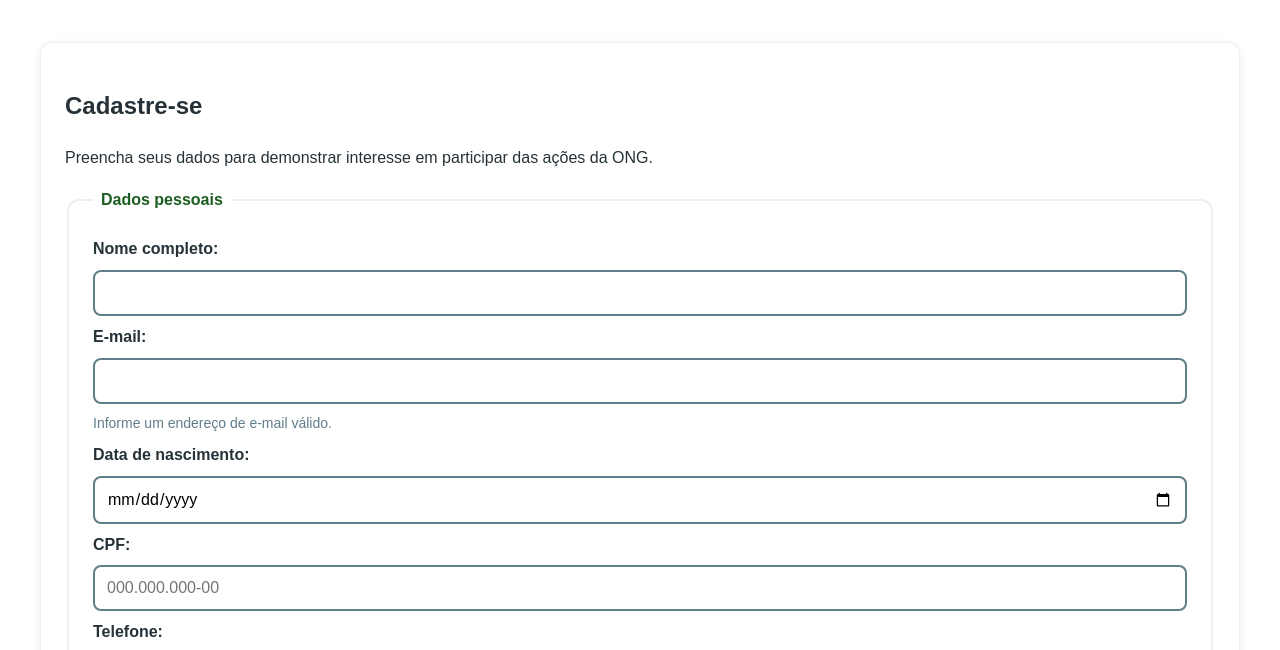
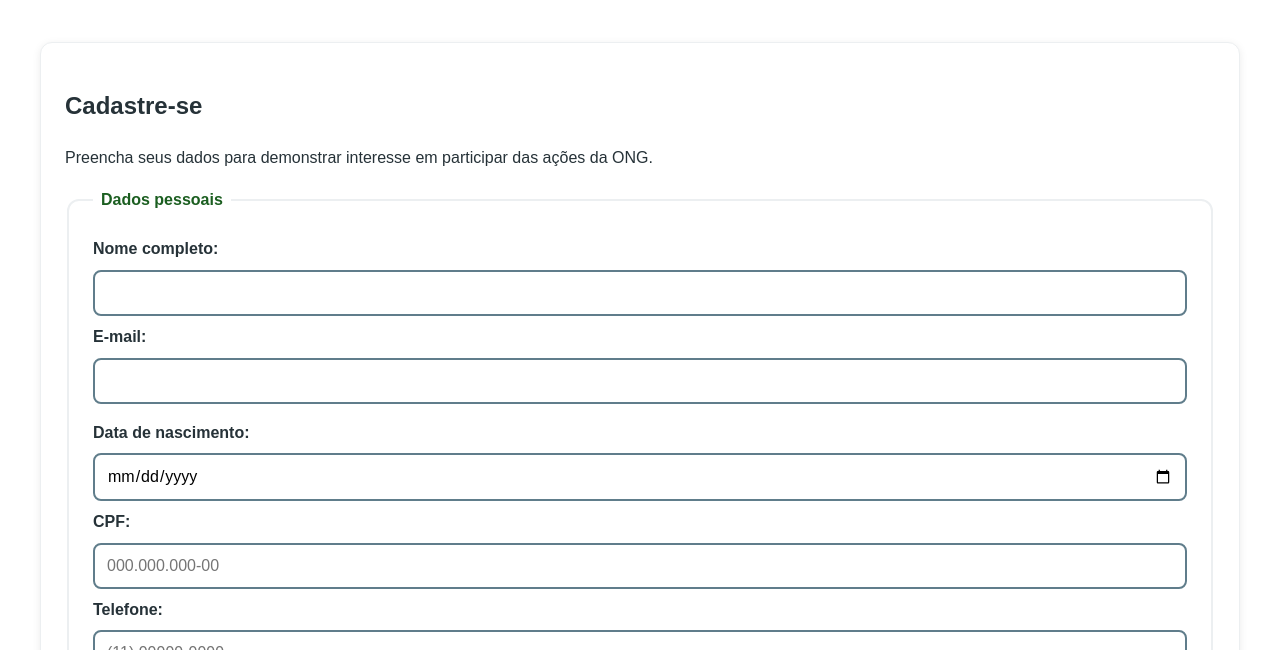
Before and after one commit to natanvilarin/ong-esperanca, a plain HTML site: page cadastro.html in a window 1280 px wide. Shown: the part 122-772 px from the top of the page. Drawn offline with Linux system fonts and the light colour scheme; some packages are replaced by stand-ins of ours; a script that the page names is missing.

Commit message:
Update cadastro.html

```diff
--- a/cadastro.html
+++ b/cadastro.html
@@ -57,7 +57,6 @@
                     <input type="email" id="email" name="email" autocomplete="email" required
                            aria-describedby="email-help">
                     <p class="help-text" id="email-help">
-                        Informe um endereço de e-mail válido.
                     </p>
 
                     <label for="nascimento">Data de nascimento:</label>
```
